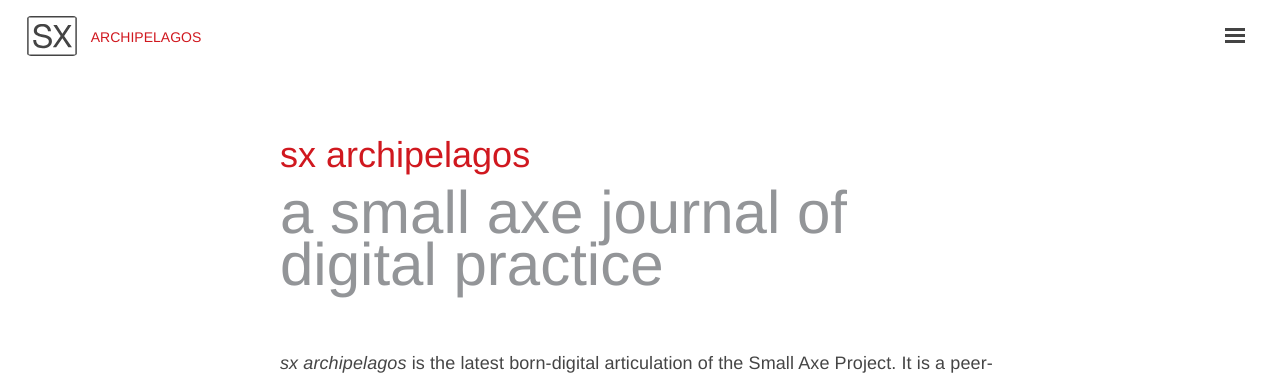
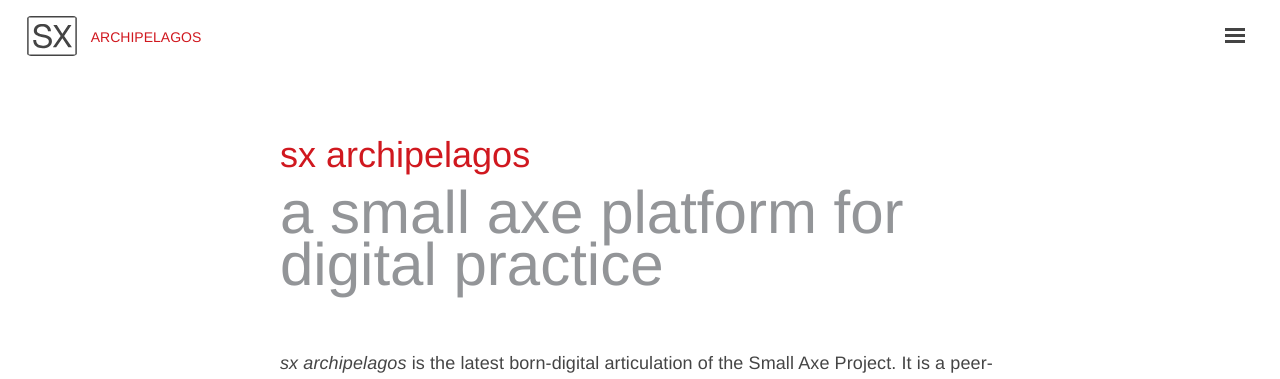
Before and after one commit to archipelagosjournal/archipelagos, a Jekyll site: the page built from index.html, in a window 1280 px wide. Shown: the top 379 px of the page. Built offline with Jekyll 4.4.1, drawn with Linux system fonts in a browser that asks for light colours.

Commit message:
dedupped highwire metadata

```diff
--- a/_config.yml
+++ b/_config.yml
@@ -7,7 +7,7 @@
 title:               "sx archipelagos"
 tagline:             ''
 publisher:           "Small Axe Project"
-description:         'a Small Axe journal of digital practice'
+description:         'a small axe platform for digital practice'
 url:                 'http://smallaxe.net'
 baseurl:             '/sxarchipelagos'
 githuburl:           'https://github.com/sx-archipelagos/sxa'
--- a/_includes/head.html
+++ b/_includes/head.html
@@ -12,7 +12,7 @@
     <link rel="schema.DC" href="http://purl.org/dc/elements/1.1/" />
     <link rel="schema.DCTERMS" href="http://purl.org/dc/terms/" />
     <meta name="DC.title" content="{% if page.layout !="article" %}sx archipelagos{% else %}{{ page.title['long'] }}{% endif %}"/>
-    <meta name="DC.contributor" content="{% for author in page.author %}{% if forloop.length == 1 %}{{ author.name }}{% elsif forloop.length == 2 %}{% if forloop.last == true %} and {{ author.name }}{% else %}{{ author.name }}{% endif %}{% else %}{% if forloop.last == true %}and {{ author.name }}{% else %}{{ author.name }}, {% endif %}{% endif %}{% endfor %}" />
+    <meta name="DC.creator" content="{% for author in page.author %}{% if forloop.length == 1 %}{{ author.name }}{% elsif forloop.length == 2 %}{% if forloop.last == true %} and {{ author.name }}{% else %}{{ author.name }}{% endif %}{% else %}{% if forloop.last == true %}and {{ author.name }}{% else %}{{ author.name }}, {% endif %}{% endif %}{% endfor %}" />
     <meta name="DC.type" content="Text" />
     <meta name="DCTERMS.abstract" content="{{page.abstract}}" />
     <meta name="DC.date" content="{{ page.date | date: '%Y-%m'}}" />
@@ -20,6 +20,8 @@
     <meta name="DC.identifier" scheme="DCTERMS.URI" content="{{ page.doi }}" />
     <meta name="DC.identifier" scheme="DCTERMS.ISSN" content="{{ site.issn }}" />
     <meta name="DC.publisher" content="{{site.publisher}}" />
+    <meta name="DC.relation.ispartof" content="{{site.title}}" />
+    <meta name="DC.citation.issue" content="{{page.issue}}" />
     <meta name="DC.format" content="text/html" />
     <meta name="DCTERMS.license" content="https://creativecommons.org/licenses/by/4.0/" />
     <meta name="DC.source" content="{{ site.title }}" />
@@ -58,14 +60,20 @@
     <meta name="citation_title" content="{{ page.title['long'] }}"/>
     {% for author in page.author %}<meta name="citation_author" content="{{author.name}}"/>{% endfor %}
     <meta name="citation_publication_date" content="{{page.date | date: '%Y/%m/%d'}}">
-    <meta name="citation_date" content="{{page.date | date: '%Y/%m/%d'}}">
-    <meta name="citation_year" content="{{page.date | date: '%Y'}}">
+    <meta name="citation_online_date" content="{{site.time | date: '%Y/%m/%d'}}">
     <meta name="citation_language" content="{{page.language}}"/>
     <meta name="citation_pdf_url" content="{{site.url}}{{ site.baseurl }}/assets{{ page.url | replace:'.html','.pdf' }}">
     <meta name="citation_fulltext_html_url" content="{{site.url}}{{ site.baseurl }}{{ page.url }}"/>
-    <meta name="citation_public_url" content="{{site.url}}{{ site.baseurl }}{{ page.url }}"/>
     <meta name="citation_publisher" content="{{site.publisher}}"/>
     <meta name="citation_doi" content="{{page.doi}}"/>
+
+<!-- Alternative tags -->
+<!--
+    <meta name="citation_year" content="{{page.date | date: '%Y'}}">
+    <meta name="citation_date" content="{{page.date | date: '%Y/%m/%d'}}">
+    <meta name="citation_public_url" content="{{site.url}}{{ site.baseurl }}{{ page.url }}"/>
+    <meta name="citation_abstract_html_url" content="{{site.url}}{{ site.baseurl }}{{ page.url }}" />
+-->
 
     {% endif %}
 
--- a/index.html
+++ b/index.html
@@ -4,7 +4,7 @@
 ---
 
 <h1 class="journal-title">{{ site.title }}</h1>
-<h2 class="tagline">a small axe journal of digital practice</h2>
+<h2 class="tagline">{{site.description}}</h2>
 
 {% capture homepage-content %}{% include issue01.md %}{% endcapture %}
 {{ homepage-content | markdownify }}
```
